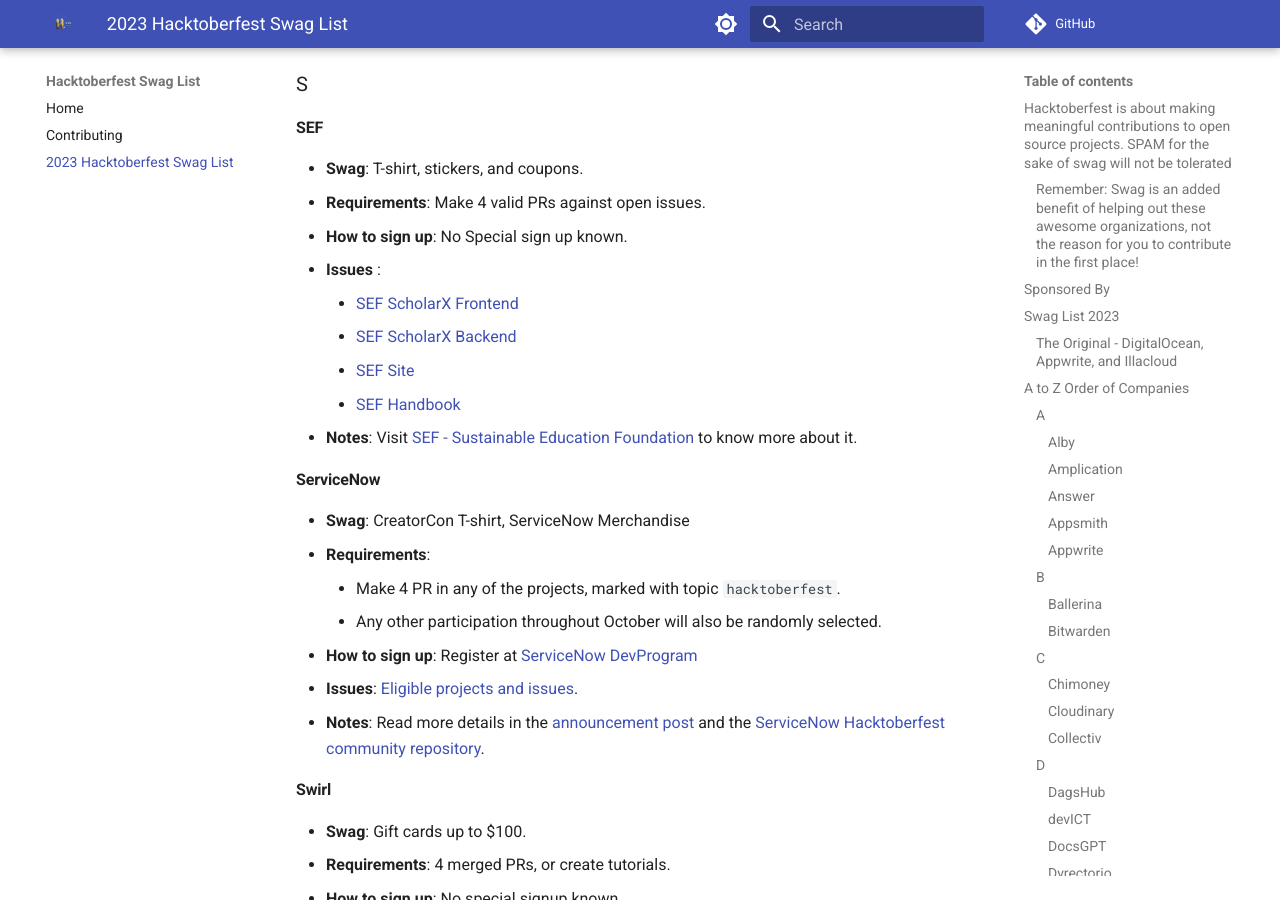
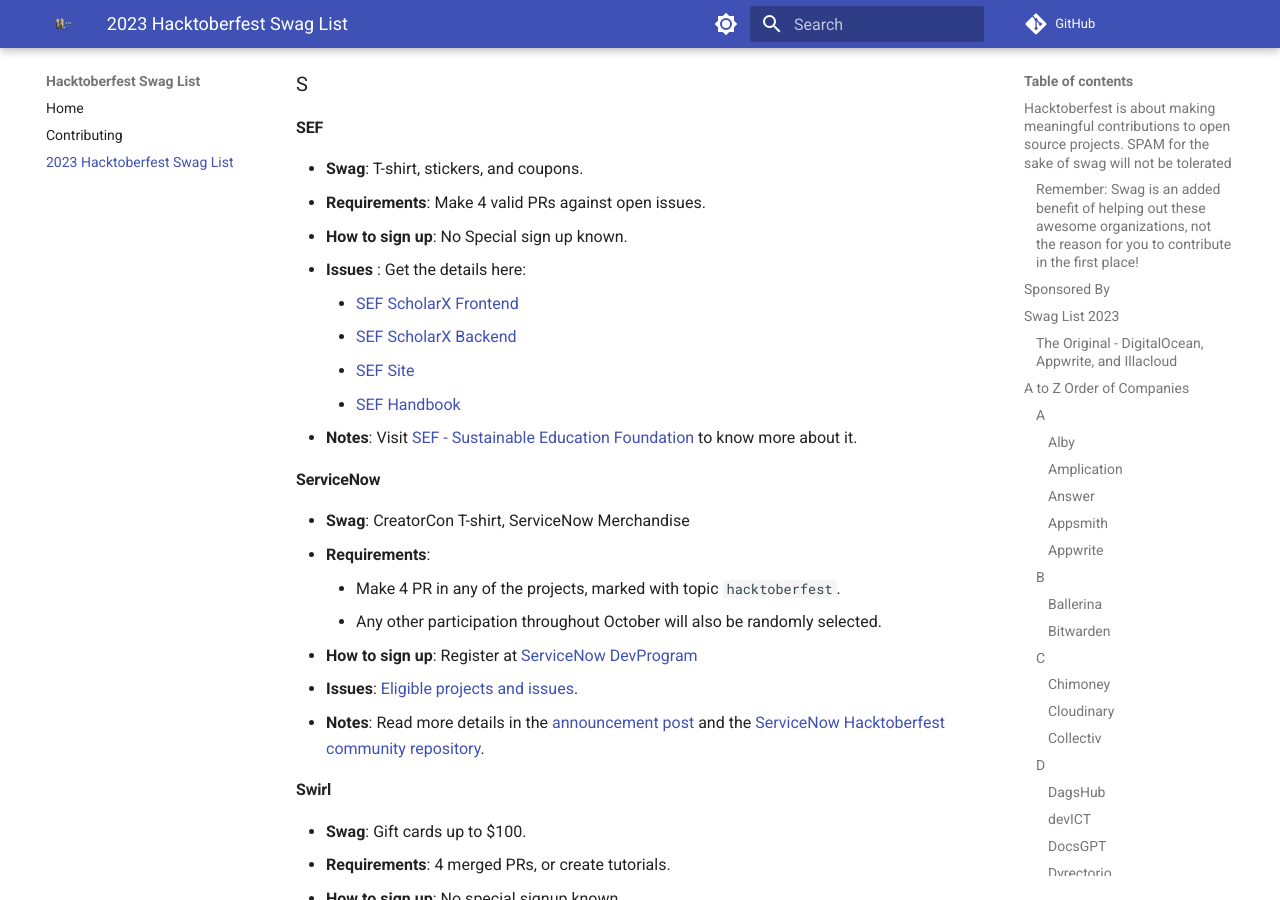
Before and after one commit to crweiner/hacktoberfest-swag-list, an MkDocs documentation site: the page built from docs/list.md, in a window 1280 px wide and 900 px high, scrolled down 11119 px. Built offline with MkDocs 1.6.1 and Material for MkDocs 9.7.7, drawn with Linux system fonts in a browser that asks for light colours; plug-ins that fetch from the network failed and are left out; comment, search, counter and statistics services are not loaded.

Commit message:
changes 2

```diff
--- a/docs/list.md
+++ b/docs/list.md
@@ -367,7 +367,7 @@
 - **Swag**: T-shirt, stickers, and coupons.
 - **Requirements**: Make 4 valid PRs against open issues.
 - **How to sign up**: No Special sign up known.
-- **Issues** :
+- **Issues** : Get the details here:
     - [SEF ScholarX Frontend](https://github.com/sef-global/scholarx-frontend/issues)
     - [SEF ScholarX Backend](https://github.com/sef-global/scholarx-backend/issues?q=is%3Aopen+is%3Aissue+label%3Ahacktoberfest)
     - [SEF Site](https://github.com/sef-global/sef-site)
```
